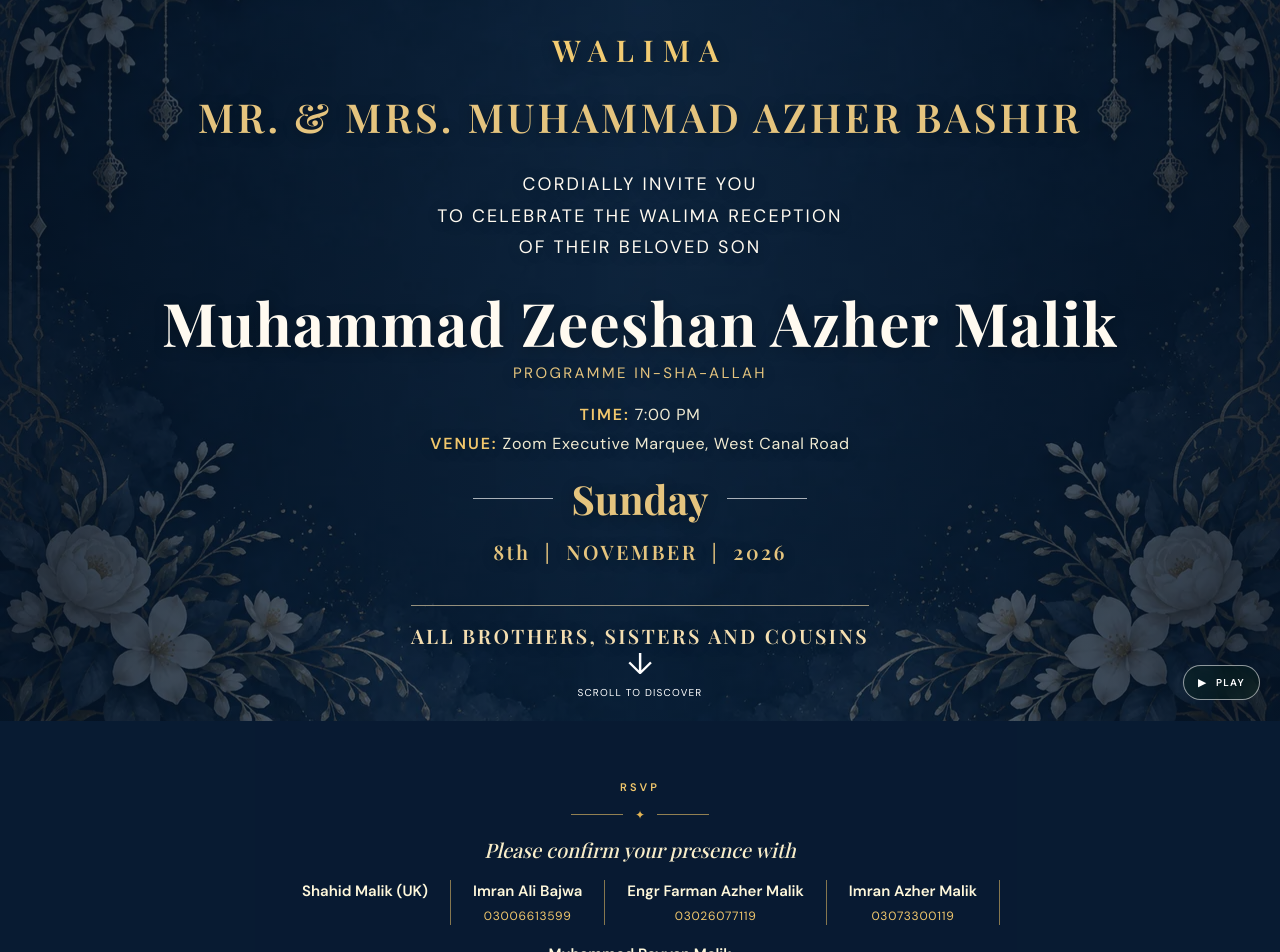
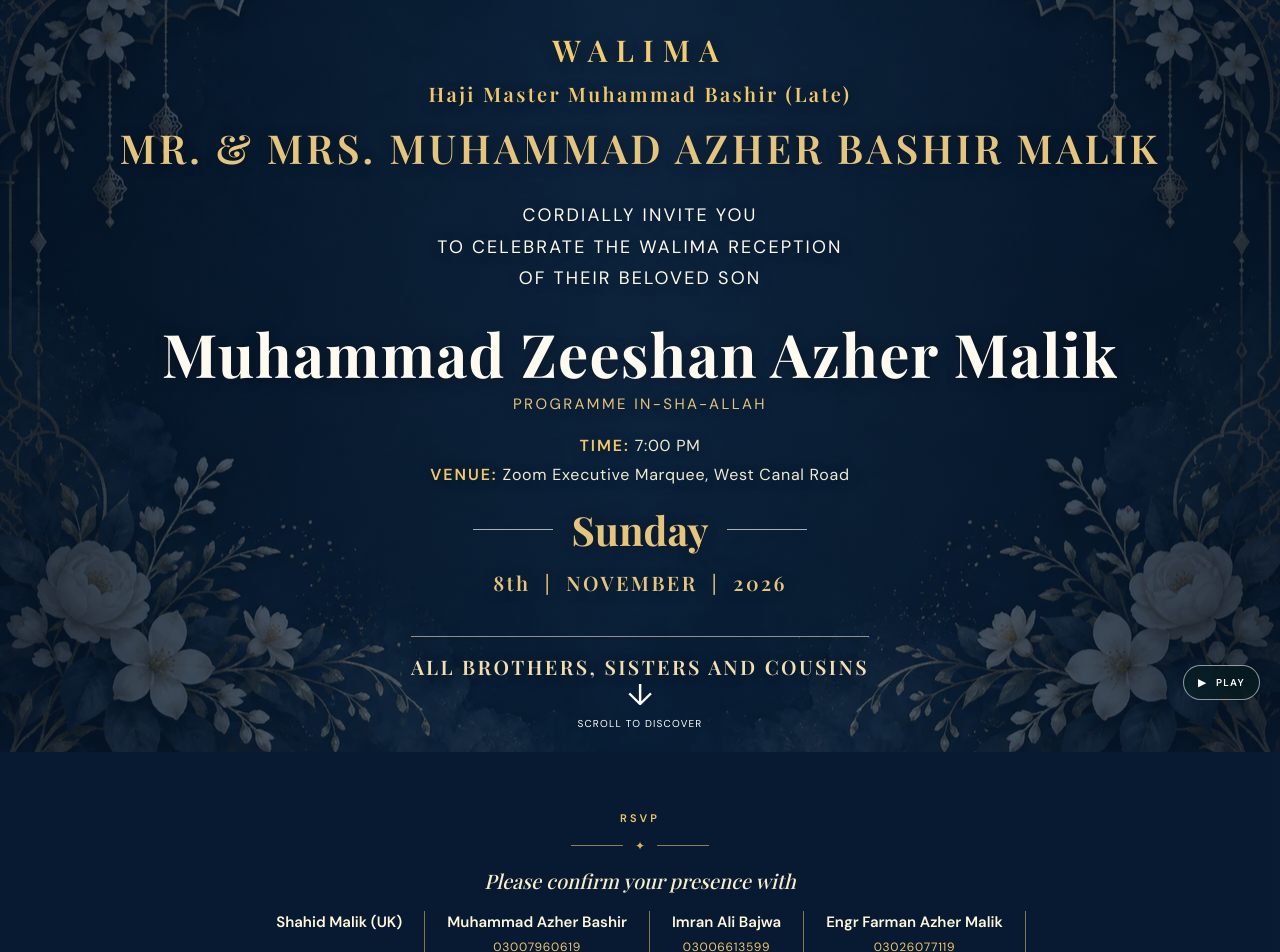
Before and after one commit to faizanatgit/Walima, a Next.js app: page / in a window 1280 px wide. Shown: the part 80-1032 px from the top of the page. Built offline with nearby package versions, Linux system fonts and the light colour scheme; no server answers.

Commit message:
Update RSVP and Name

```diff
--- a/app/globals.css
+++ b/app/globals.css
@@ -560,3 +560,14 @@
 @media (max-width: 680px) {
   .hero-event-details { font-size: 12px; }
 }
+/* Memorial line and responsive host name */
+.hero-late {
+  margin: -10px 0 14px !important;
+  color: #f1c76c !important;
+  font: italic clamp(14px, 1.8vw, 20px)/1.35 "Playfair Display", Georgia, serif;
+  letter-spacing: .04em;
+}
+@media (max-width: 650px) {
+  .hero-late { margin: -8px 0 12px !important; font-size: 13px; }
+  .hero-host { font-size: clamp(16px, 4.7vw, 20px); letter-spacing: .05em; }
+}
--- a/app/page.tsx
+++ b/app/page.tsx
@@ -39,13 +39,13 @@
     <section id="home" className="hero">
       {videoAvailable && (<video className="hero-video" autoPlay loop muted playsInline poster="/walima-botanical-backdrop.webp"><source src="/walima.mp4" type="video/mp4" /></video>)}
       <div className="hero-overlay" /><div className="hero-content">
-        <p className="hero-event">Walima</p><p className="hero-host">MR. &amp; MRS. MUHAMMAD AZHER BASHIR</p><p className="hero-copy">CORDIALLY INVITE YOU<br />TO CELEBRATE THE WALIMA RECEPTION<br />OF THEIR BELOVED SON</p>
+        <p className="hero-event">Walima</p><p className="hero-late">Haji Master Muhammad Bashir (Late)</p><p className="hero-host">MR. &amp; MRS. MUHAMMAD AZHER BASHIR MALIK</p><p className="hero-copy">CORDIALLY INVITE YOU<br />TO CELEBRATE THE WALIMA RECEPTION<br />OF THEIR BELOVED SON</p>
         <h1>Muhammad Zeeshan Azher Malik</h1><p className="program">Programme In-sha-Allah</p><div className="hero-event-details"><p><strong>TIME:</strong> 7:00 PM</p><p><strong>VENUE:</strong> Zoom Executive Marquee, West Canal Road</p></div><div className="hero-date"><span /><b>Sunday</b><span /></div><p>8th &nbsp;|&nbsp; NOVEMBER &nbsp;|&nbsp; 2026</p><p className="hero-family">ALL BROTHERS, SISTERS AND COUSINS</p>
       </div><a className="scroll-cue" href="#countdown">&darr;<small>Scroll to discover</small></a>
       <audio ref={audio} autoPlay loop preload="auto" src="/Asma-ul-Husna.mp3" onPlay={() => setPlaying(true)} onPause={() => setPlaying(false)} onError={() => setPlaying(false)} />
       <button className="music-button" type="button" onClick={toggleMusic} aria-label={playing ? "Pause" : "Play"}>{playing ? <>&#8545;</> : <>&#9654;</>}<span>{playing ? "Pause" : "Play"}</span></button>
     </section>
-    <section id="rsvp" className="rsvp-section section"><div className="rsvp-list"><p className="kicker">RSVP</p><div className="rsvp-rule"><span></span>&#10022;<span></span></div><p className="rsvp-message">Please confirm your presence with</p><div className="rsvp-contacts"><div><strong>Shahid Malik (UK)</strong></div><div><strong>Imran Ali Bajwa</strong><a href="tel:03006613599">03006613599</a></div><div><strong>Engr Farman Azher Malik</strong><a href="tel:03026077119">03026077119</a></div><div><strong>Imran Azher Malik</strong><a href="tel:03073300119">03073300119</a></div><div><strong>Muhammad Rayyan Malik</strong></div></div></div></section>
+    <section id="rsvp" className="rsvp-section section"><div className="rsvp-list"><p className="kicker">RSVP</p><div className="rsvp-rule"><span></span>&#10022;<span></span></div><p className="rsvp-message">Please confirm your presence with</p><div className="rsvp-contacts"><div><strong>Shahid Malik (UK)</strong></div><div><strong>Muhammad Azher Bashir</strong><a href="tel:03007960619">03007960619</a></div><div><strong>Imran Ali Bajwa</strong><a href="tel:03006613599">03006613599</a></div><div><strong>Engr Farman Azher Malik</strong><a href="tel:03026077119">03026077119</a></div><div><strong>Imran Azher Malik</strong><a href="tel:03073300119">03073300119</a></div><div><strong>Muhammad Rayyan Malik</strong></div></div></div></section>
     <section id="countdown" className="countdown section"><p className="kicker">Save the date</p><p className="section-date">8th November, 2026</p><h2>Counting Down</h2><div className="timer">{time.map((part) => <div key={part.label}><strong>{String(part.value).padStart(2, "0")}</strong><span>{part.label}</span></div>)}</div></section>
     <section id="details" className="details section"><p className="kicker">Walima Reception</p><h2>Event Details</h2><div className="details-grid"><article><h3>Zoom Executive Marquee</h3><p className="detail">Time: 7:00 PM onwards</p><p className="detail">Venue: Zoom Executive Marquee, West Canal Road</p><p className="note">Kindly ensure your timely arrival to help us celebrate a beautiful evening together.</p><a className="directions" href="https://maps.app.goo.gl/4uQXR4v7Wx1V4hgj6" target="_blank" rel="noreferrer">Open in Google Maps &rarr;</a></article><div className="map"><iframe src="https://www.google.com/maps?q=Zoom+Executive+Marquee%2C+Faisalabad&z=17&output=embed" loading="lazy" title="Event venue map" /></div></div><p className="thanks">We can&apos;t wait to celebrate with you!</p></section>
     <footer className="powered-by"><img src="/ab-power-logo.png" alt="AB Power Engineering Services" /><span>Powered by <strong>AB Power Engineering Services</strong></span></footer>
```
